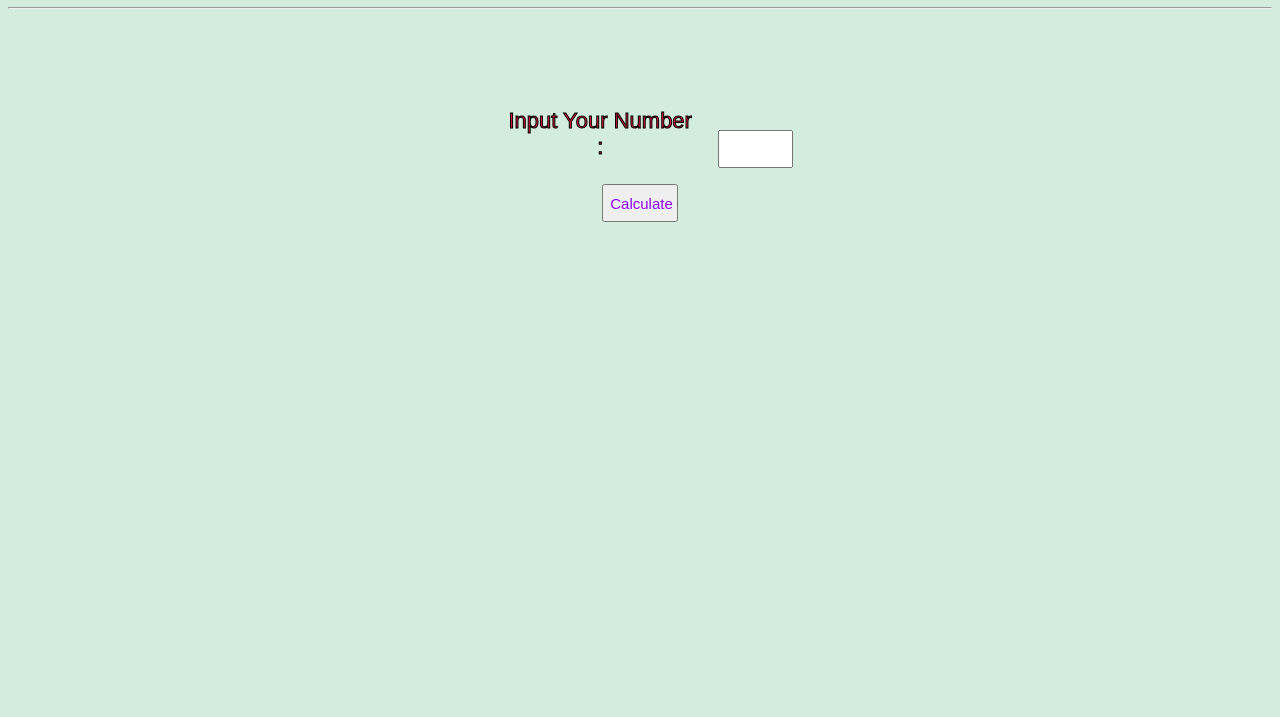
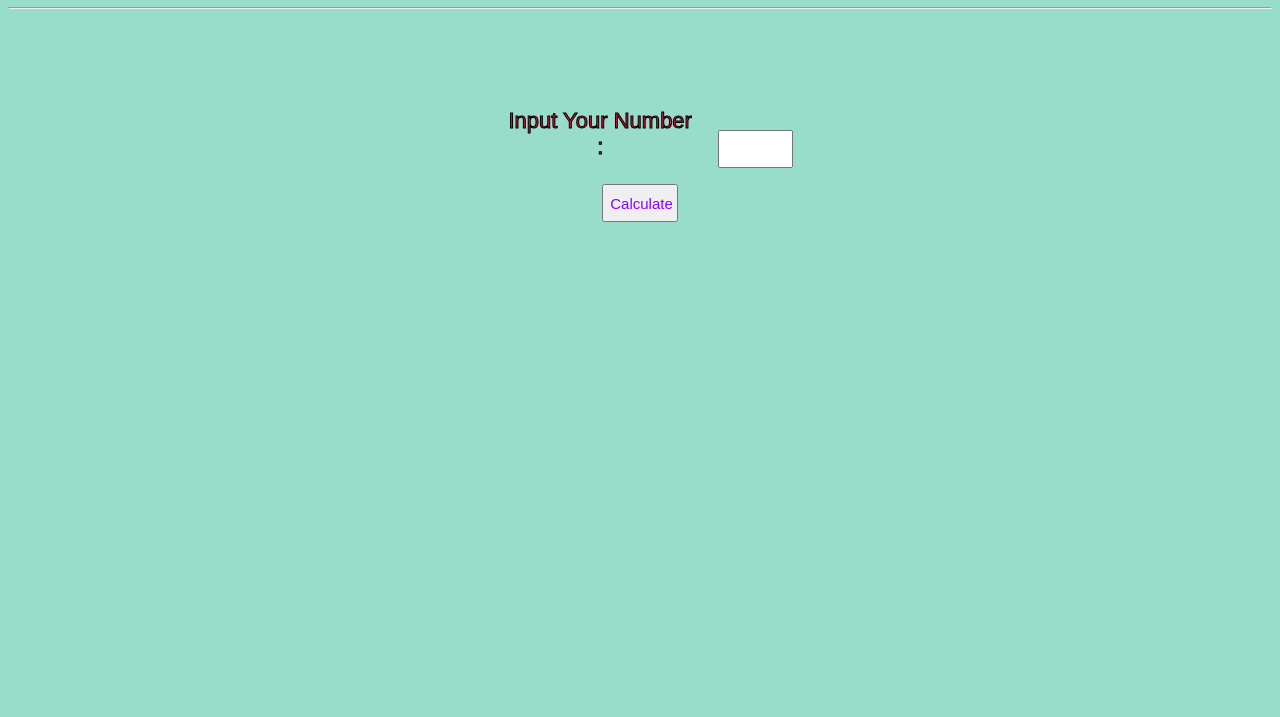
Before and after one commit to Pasindu-Sahan25/Factory_C, a plain HTML site: page index.html in a window 1280 px wide. Shown: the part 83-800 px from the top of the page. Drawn offline with Linux system fonts and the light colour scheme.

Commit message:
Update Factorial_C.css

```diff
--- a/Factorial_C.css
+++ b/Factorial_C.css
@@ -1,5 +1,5 @@
 body {
-    background-color: #D4ECDD;
+    background-color: #98DDCA;
 }
 
 #h1 {
```
